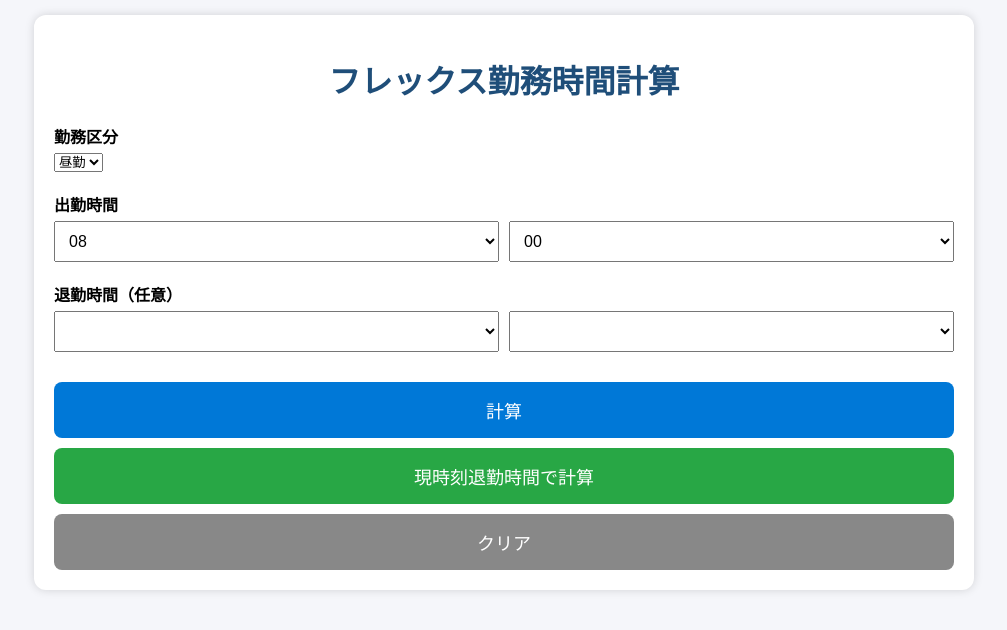
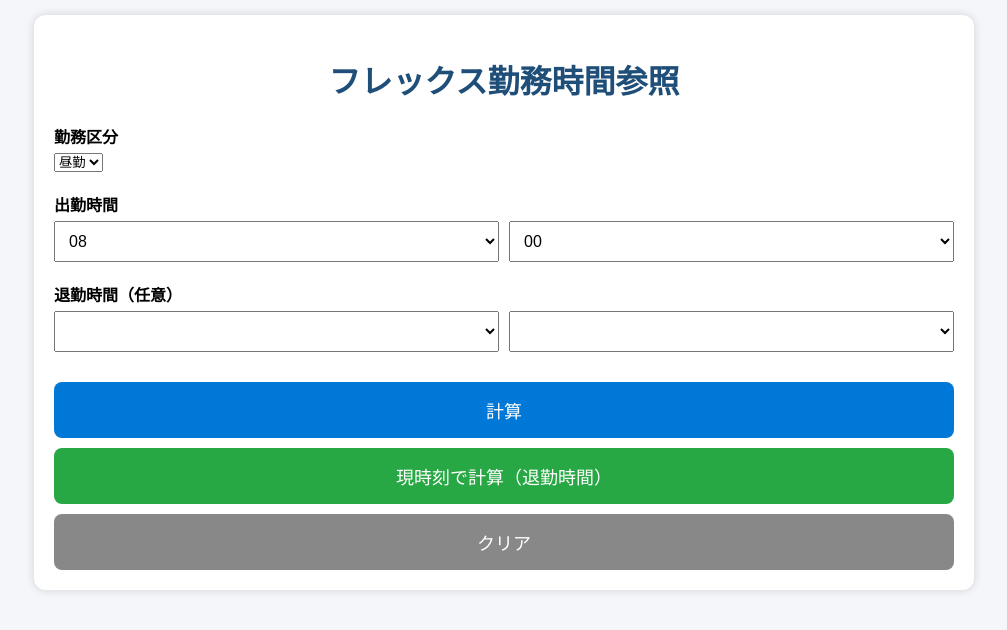
Before and after one commit to kaormo/flex-calculator, a plain HTML site: page index.html in a window 1280 px wide. Shown: the whole page, without its empty margins (136-1143 px from the left). Drawn offline with Linux system fonts and the light colour scheme.

Commit message:
Update index.html

```diff
--- a/index.html
+++ b/index.html
@@ -154,7 +154,7 @@ th{
 
 <div class="container">
 
-<h1>フレックス勤務時間計算</h1>
+<h1>フレックス勤務時間参照</h1>
 
 <div class="section">
 
@@ -200,7 +200,7 @@ th{
 </button>
 
 <button class="detail" onclick="calculateNow()">
-現時刻退勤時間で計算
+現時刻で計算（退勤時間）
 </button>
 
 <button class="clear" onclick="location.reload()">
@@ -213,11 +213,11 @@ th{
 <div id="detailButtons" class="hidden">
 
 <button class="detail" onclick="show15()">
-15分単位表示
+15分表示
 </button>
 
 <button class="detail" onclick="show30()">
-30分単位表示
+30分表示
 </button>
 
 </div>
```
